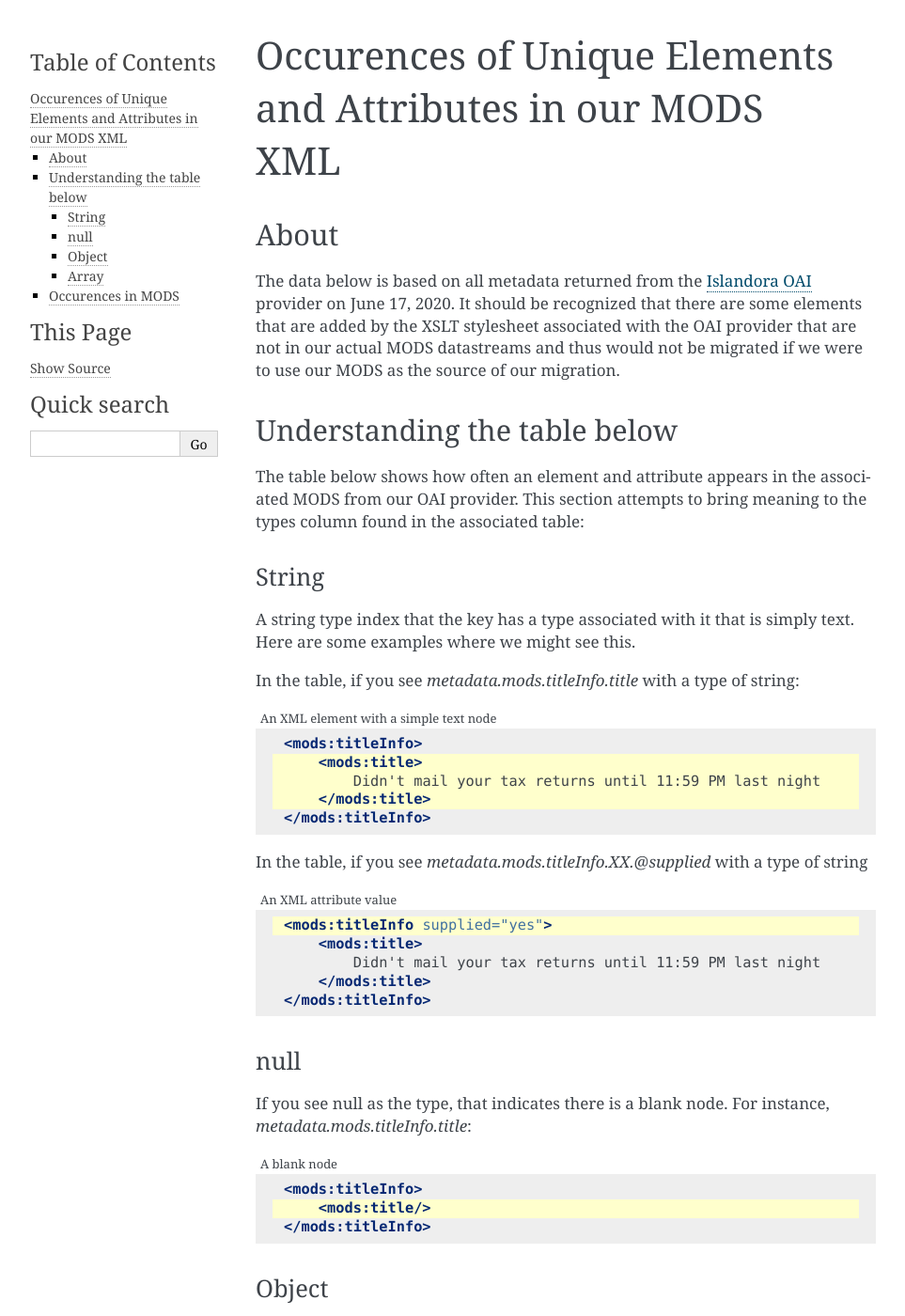
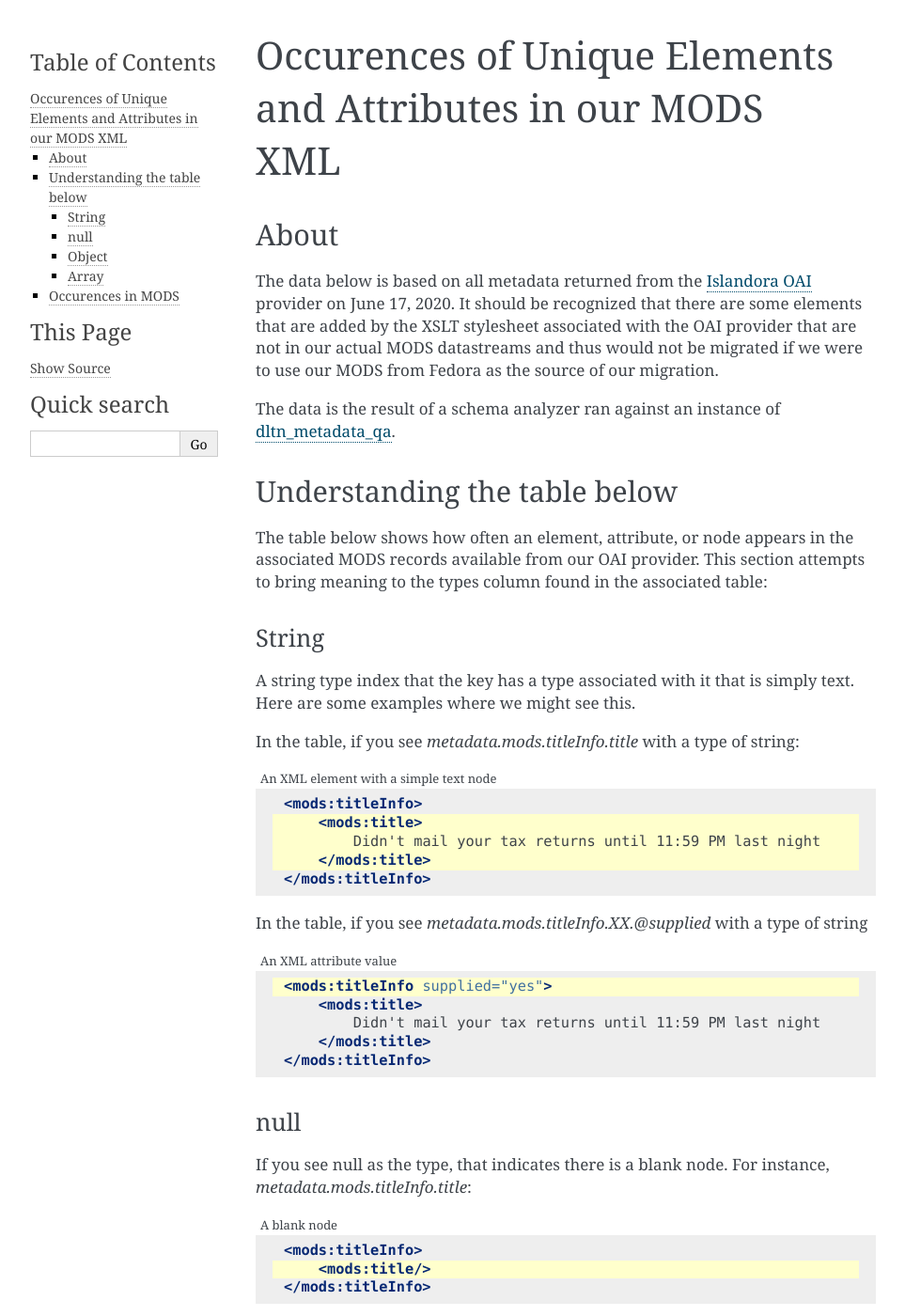
Before and after one commit to UTKcataloging/mods_to_rdf, a Sphinx documentation site: the page built from docs/source/contents/2_overview_of_our_use_of_mods.rst, in a window 1280 px wide and 1400 px high. Shown: the whole window at 94% size, without its empty margins (148-1111 px from the left). Built offline with Sphinx 7.4.7, drawn with Linux system fonts in a browser that asks for light colours; formulas are drawn with MathJax 3; some of the changed text lies outside the part shown.

Commit message:
Add updates to occurrences doc.

```diff
--- a/docs/source/contents/2_overview_of_our_use_of_mods.rst
+++ b/docs/source/contents/2_overview_of_our_use_of_mods.rst
@@ -7,13 +7,15 @@ About
 The data below is based on all metadata returned from the `Islandora OAI <https://digital.lib.utk.edu/collections/oai2?verb=ListRecords&metadataPrefix=mods&until=2020-06-17>`_
 provider on June 17, 2020.  It should be recognized that there are some elements that are added by the XSLT stylesheet
 associated with the OAI provider that are not in our actual MODS datastreams and thus would not be migrated if we were
-to use our MODS as the source of our migration.
+to use our MODS from Fedora as the source of our migration.
+
+The data is the result of a schema analyzer ran against an instance of `dltn_metadata_qa <https://github.com/markpbaggett/dltn_metadata_QA>`_.
 
 Understanding the table below
 -----------------------------
 
-The table below shows how often an element and attribute appears in the associated MODS from our OAI provider. This
-section attempts to bring meaning to the types column found in the associated table:
+The table below shows how often an element, attribute, or node appears in the associated MODS records available from our
+OAI provider. This section attempts to bring meaning to the types column found in the associated table:
 
 ======
 String
@@ -68,8 +70,8 @@ If you see null as the type, that indicates there is a blank node.  For instance
 Object
 ======
 
-If you see object as the type, that indicates that your associated value is complex and includes multiple attributes or
-other nodes.  For instance `metadata.mods.language`:
+If you see object as the type, that indicates that your associated value is complex and is a group of elements or
+attributes.  For instance `metadata.mods.language`:
 
 .. code-block:: xml
     :caption: XML that would result in an Object Type
@@ -78,6 +80,9 @@ other nodes.  For instance `metadata.mods.language`:
     <language>
         <languageTerm type="code" authority="iso639-2b">eng</languageTerm>
     </language>
+
+The language node is made up of an element `languageTerm` which has a `type` attribute, an `authority` attribute, and a
+text node.
 
 =====
 Array
```
